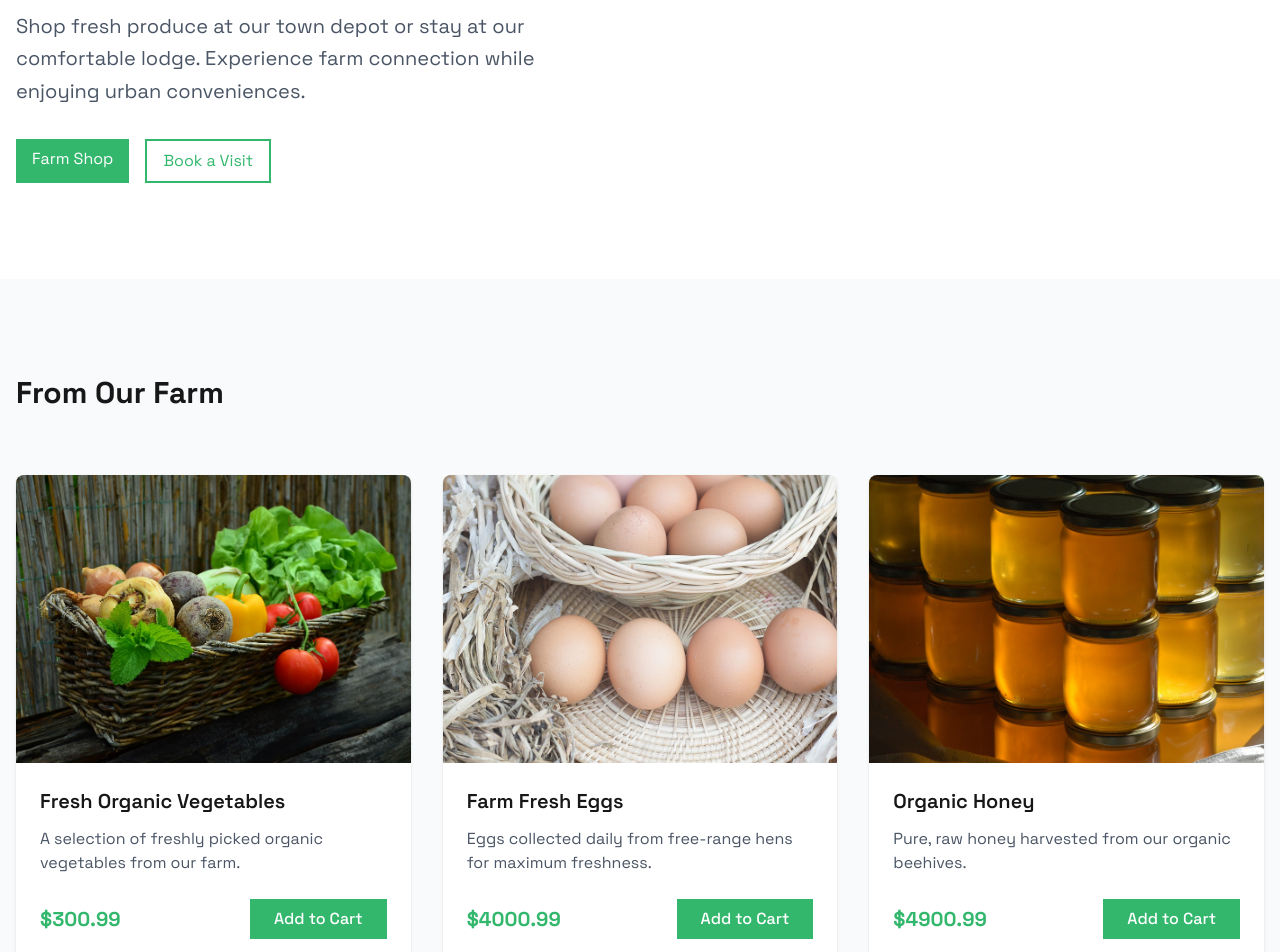
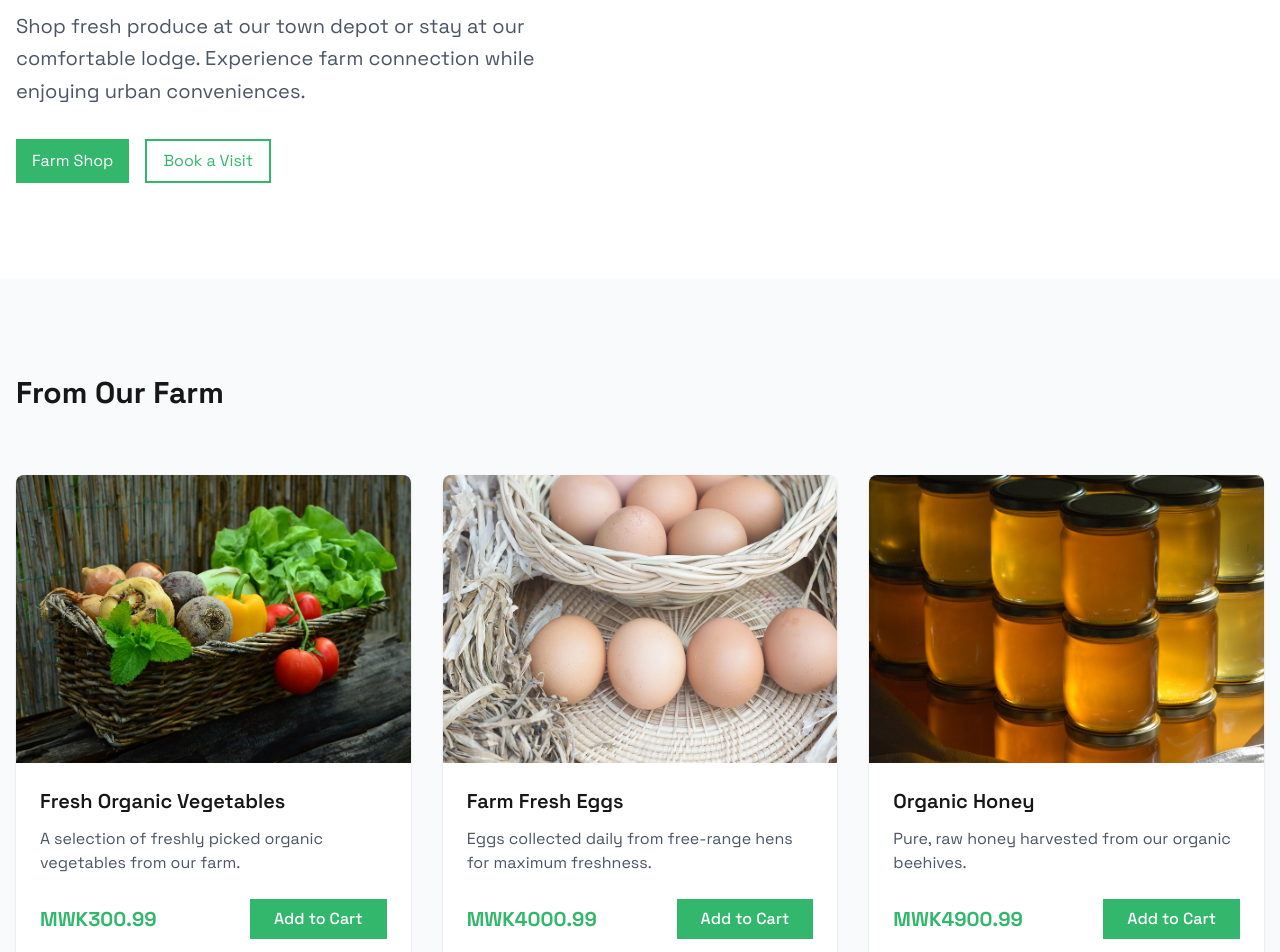
Before and after one commit to bckyrd-io/brand-store, a Next.js app: page / in a window 1280 px wide. Shown: the part 700-1652 px from the top of the page. Built offline with nearby package versions, Linux system fonts and the light colour scheme.

Commit message:
reservertion via whatsapp working

```diff
--- a/src/pages/index.tsx
+++ b/src/pages/index.tsx
@@ -120,14 +120,24 @@ export default function Home() {
                   {slides[currentSlide].description}
                 </p>
                 <div className="flex flex-wrap gap-4 pt-2">
-                  <Link href="/products"
-                    className="bg-primary text-white px-4 py-2 hover:bg-primary/90 transition-colors inline-block ">
-                    Farm Shop
-                  </Link>
-                  <Link href="/reservations"
-                    className="inline-block bg-none text-primary px-4 py-2 border-2 border-primary hover:bg-primary hover:text-white transition-colors">
-                    Book a Visit
-                  </Link>
+                  <button
+                    className="bg-primary text-white px-4 py-2 hover:bg-primary/90 transition-colors inline-block "
+                    onClick={() => addToCart({
+                      id: 'service-farm-shop',
+                      name: 'Farm Shop Visit',
+                      price: 4000,
+                      image: '/farm_shop.jpg'
+                    })}
+                  >Farm Shop</button>
+                  <button
+                    className="inline-block bg-none text-primary px-4 py-2 border-2 border-primary hover:bg-primary hover:text-white transition-colors"
+                    onClick={() => addToCart({
+                      id: 'service-book-visit',
+                      name: 'Book a Farm Visit',
+                      price: 6000,
+                      image: '/farm_playground.jpg'
+                    })}
+                  >Book a Visit</button>
                 </div>
               </div>
             </div>
@@ -155,7 +165,7 @@ export default function Home() {
                     <h3 className="text-xl font-semibold mb-3">{product.name}</h3>
                     <p className="text-gray-600 mb-6 text-base">{product.description}</p>
                     <div className="flex justify-between items-center">
-                      <span className="text-xl font-bold text-primary">${product.price}</span>
+                      <span className="text-xl font-bold text-primary">MWK{product.price}</span>
                       <button
                         onClick={() => addToCart({
                           id: product.id,
@@ -204,12 +214,15 @@ export default function Home() {
                   <div className="flex-1 flex flex-col justify-center space-y-6 order-2 lg:order-1">
                     <h3 className="text-2xl font-bold">{activity.title}</h3>
                     <p className="text-gray-600 text-lg">{activity.description}</p>
-                    <Link
-                      href={activity.link}
+                    <button
                       className="inline-block bg-none text-primary px-4 py-2 border-2 border-primary hover:bg-primary hover:text-white transition-colors w-fit"
-                    >
-                      Reserve
-                    </Link>
+                      onClick={() => addToCart({
+                        id: `service-${index}`,
+                        name: activity.title,
+                        price: 5000 + (index * 2000), // Example prices for services
+                        image: activity.image
+                      })}
+                    >Reserve</button>
                   </div>
                   <div className="flex-1 order-1 lg:order-2">
                     <div className="relative w-full h-64 sm:h-80 lg:h-[400px] rounded-lg overflow-hidden">
@@ -319,15 +332,33 @@ export default function Home() {
                   <div className="space-y-6">
                     <div>
                       <h3 className="font-semibold mb-2">🚚 Delivery Service</h3>
-                      <p className="text-gray-600">Free delivery within 20 miles of our town shop for orders over $30</p>
+                      <p className="text-gray-600">Free delivery within 20 miles of our town shop for orders over MWK 30,000</p>
                     </div>
                     <div>
                       <h3 className="font-semibold mb-2">🎟️ Farm Visits</h3>
                       <p className="text-gray-600">Book your farm experience in advance. Special rates for groups</p>
+                      <button
+                        className="mt-2 bg-primary text-white px-4 py-2 rounded hover:bg-primary/90 transition-colors"
+                        onClick={() => addToCart({
+                          id: 'service-farm-visit',
+                          name: 'Farm Visit Reservation',
+                          price: 6000,
+                          image: '/farm_playground.jpg'
+                        })}
+                      >Reserve Farm Visit</button>
                     </div>
                     <div>
                       <h3 className="font-semibold mb-2">🏕️ Camping</h3>
                       <p className="text-gray-600">Seasonal camping available from March to October. Equipment rental available</p>
+                      <button
+                        className="mt-2 bg-primary text-white px-4 py-2 rounded hover:bg-primary/90 transition-colors"
+                        onClick={() => addToCart({
+                          id: 'service-camping',
+                          name: 'Camping Reservation',
+                          price: 8000,
+                          image: '/trampoline.jpg'
+                        })}
+                      >Reserve Camping</button>
                     </div>
                   </div>
                 </div>
```
